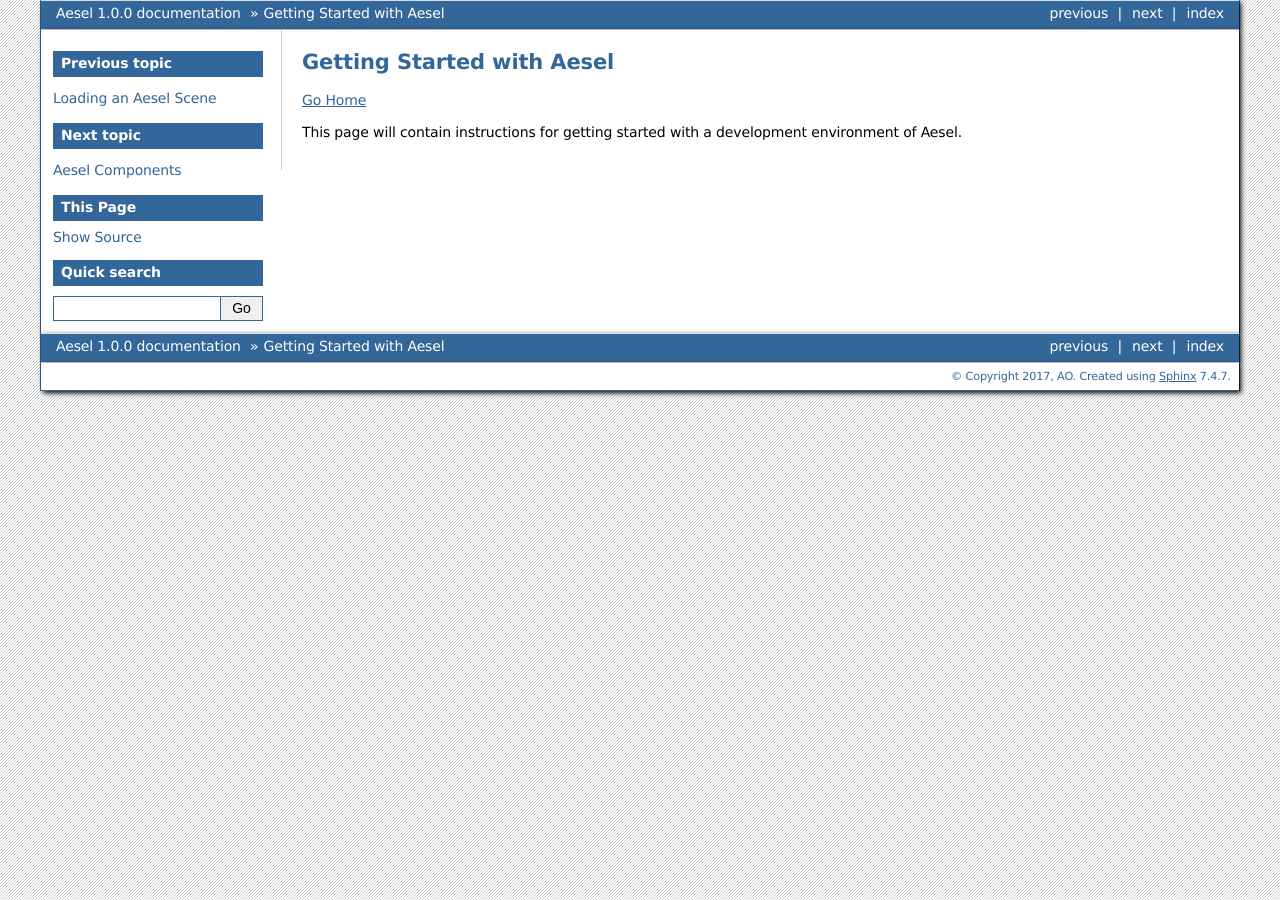
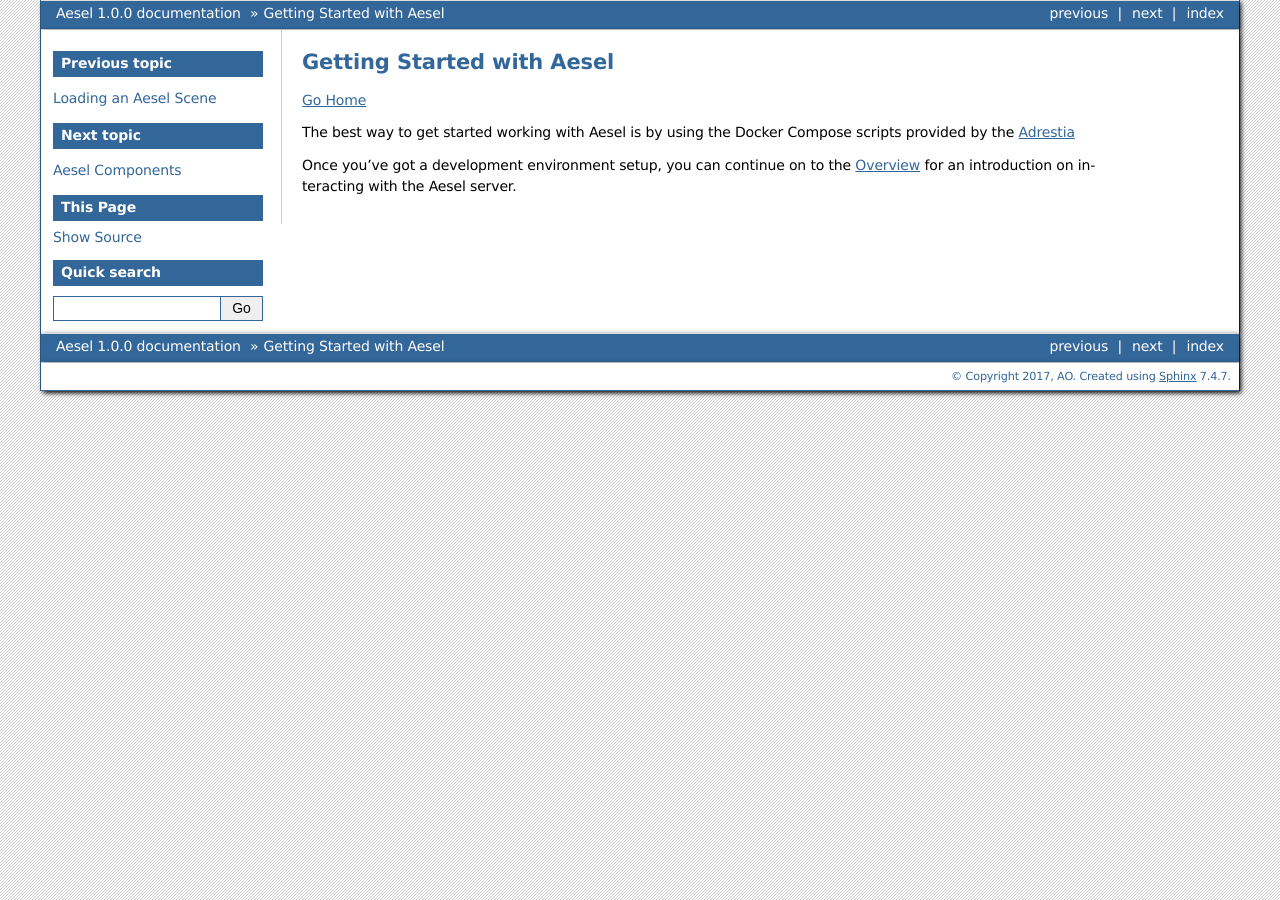
Before and after one commit to AO-StreetArt/Aesel, a Sphinx documentation site: the page built from docs/pages/quickstart.rst, in a window 1280 px wide. Built offline with Sphinx 7.4.7, drawn with Linux system fonts in a browser that asks for light colours.

Commit message:
Add quickstart

```diff
--- a/docs/pages/quickstart.rst
+++ b/docs/pages/quickstart.rst
@@ -5,4 +5,6 @@
 
 :ref:`Go Home <index>`
 
-This page will contain instructions for getting started with a development environment of Aesel.
+The best way to get started working with Aesel is by using the Docker Compose scripts provided by the `Adrestia <http://adrestia.readthedocs.io/en/latest/pages/quickstart.html>`__
+
+Once you've got a development environment setup, you can continue on to the :ref:`Overview <overview>` for an introduction on interacting with the Aesel server.
```
